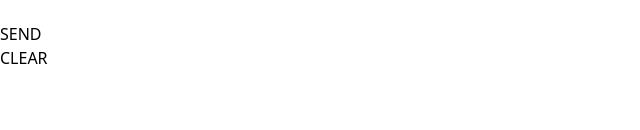
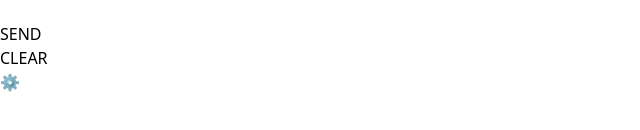
Before and after one commit to ReinerLau/gpt-communicator, a Vue app: page / in a window 1280 px wide. Shown: the part 202-332 px from the top of the page, without its empty margins (0-640 px from the left). Built offline with nearby package versions, Linux system fonts and the light colour scheme.

Commit message:
feat: settings

```diff
--- a/package.json
+++ b/package.json
@@ -12,6 +12,7 @@
     "format": "prettier --write src/"
   },
   "dependencies": {
+    "element-plus": "^2.3.4",
     "highlight.js": "^11.7.0",
     "openai": "^3.2.1",
     "pinia": "^2.0.32",
--- a/src/main.ts
+++ b/src/main.ts
@@ -3,6 +3,9 @@ import { createApp } from 'vue'
 
 import App from './App.vue'
 import router from './router'
+
+import ElementPlus from 'element-plus'
+import 'element-plus/dist/index.css'
 
 import 'highlight.js/styles/monokai.css'
 import './assets/main.css'
@@ -11,5 +14,6 @@ const app = createApp(App)
 
 app.use(createPinia())
 app.use(router)
+app.use(ElementPlus)
 
 app.mount('#app')
--- a/src/views/HomeView.vue
+++ b/src/views/HomeView.vue
@@ -29,7 +29,7 @@
         </div>
       </template>
     </div>
-    <div class="h-24 flex justify-center">
+    <div class="relative h-24 flex justify-center">
       <div class="bg-[#40414f] shadow rounded overflow-hidden w-1/2 h-1/2 flex p-3">
         <input
           @keydown.enter="sendMessage"
@@ -49,6 +49,12 @@
         @click="clearMessage"
       >
         CLEAR
+      </div>
+      <div
+        class="text-xl text-white h-1/2 rounded px-2 flex items-center ml-2 cursor-pointer select-none absolute bottom-0 right-0"
+        @click="handleSetting"
+      >
+        ⚙️
       </div>
     </div>
   </div>
@@ -157,6 +163,12 @@ function clearMessage() {
   messages.value = []
 }
 
+const settingVisible = ref(false)
+
+function handleSetting() {
+  settingVisible.value = true
+}
+
 initSpeech()
 initRecognition()
 </script>
```
Also changed, not shown: 1 other file (tests, documents, lock files or other folders).
